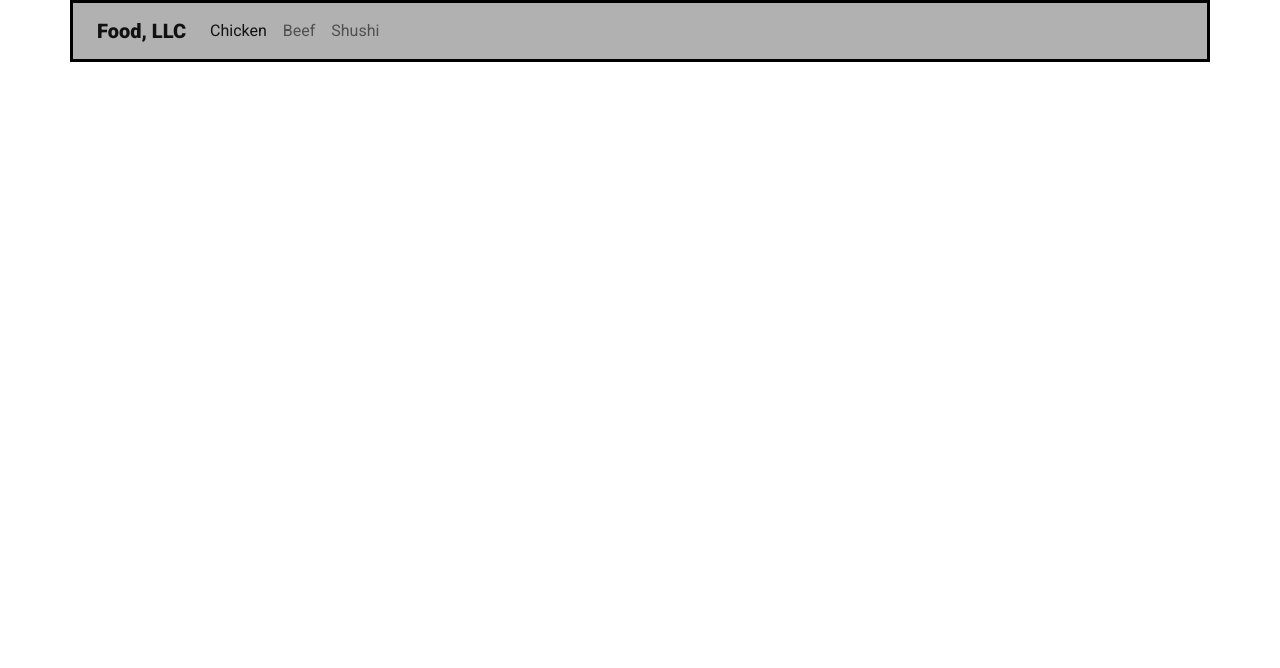
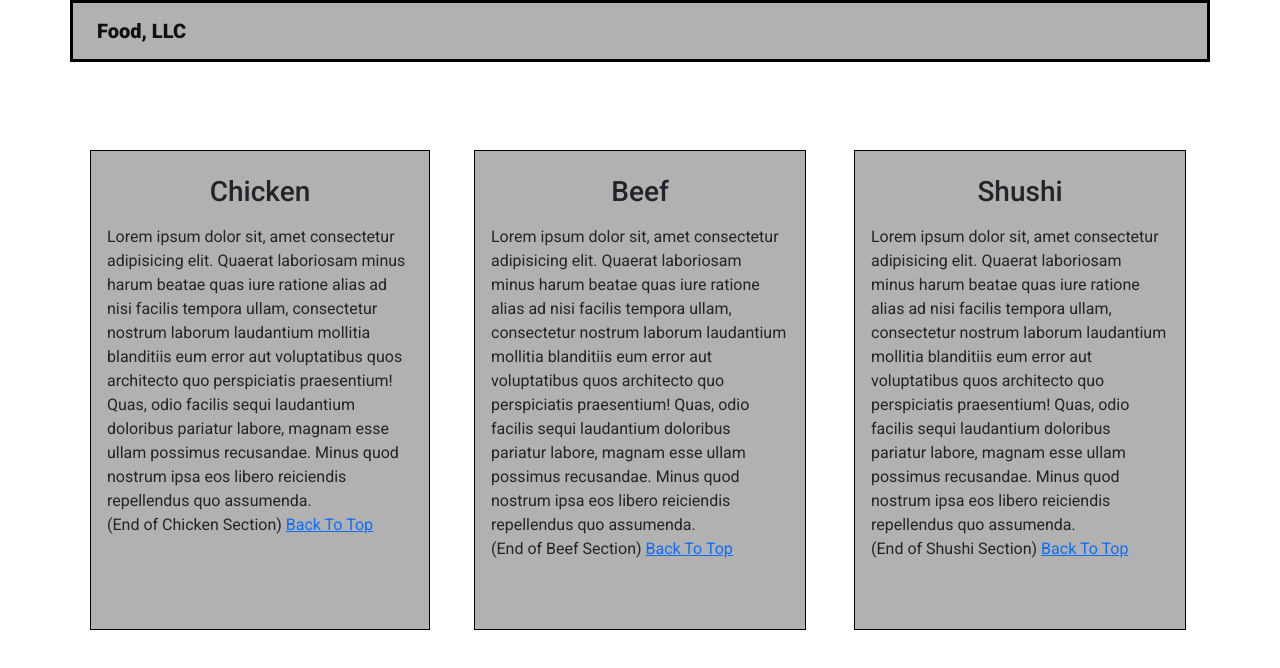
Before and after one commit to Tahawahid/mod3_solution, a plain HTML site: page index.html in a window 1280 px wide. Drawn offline with nearby package versions, Linux system fonts and the light colour scheme.

Commit message:
completed the project

```diff
--- a/css/style.css
+++ b/css/style.css
@@ -11,7 +11,40 @@ body {
 #brand-name {
   font-weight: bold;
 }
+
 #header {
   border: 3px solid black;
   background-color: rgb(177, 177, 177);
+  position: sticky;
+  top: 0;
+  z-index: 1000;
 }
+
+.navbar-collapse {
+  justify-content: flex-end;
+}
+
+.box {
+  background-color: #b1b1b1;
+  border: 1px solid black;
+  width: calc(100% - 16px);
+}
+.vh-60 {
+  min-height: 60vh;
+}
+
+@media (min-width: 426px) {
+  .navbar-toggler {
+    display: none;
+  }
+}
+
+@media (min-width: 992px) {
+  .nav-item {
+    display: none;
+  }
+
+  #brand-name {
+    display: block;
+  }
+}
--- a/index.html
+++ b/index.html
@@ -17,22 +17,18 @@
       href="https://fonts.googleapis.com/css2?family=Roboto:wght@300;400;500;900&display=swap"
       rel="stylesheet"
     />
-    <!-- Custom Style Sheet -->
+    <!-- Custom Style Sheet Link -->
     <link rel="stylesheet" href="css/style.css" />
-    <title>Document</title>
+    <title>Assignment Solution for Module 3</title>
   </head>
-  <!-- Bootstrap v5 Bundle JS -->
-  <script
-    src="https://cdn.jsdelivr.net/npm/bootstrap@5.0.2/dist/js/bootstrap.bundle.min.js"
-    integrity="sha384-MrcW6ZMFYlzcLA8Nl+NtUVF0sA7MsXsP1UyJoMp4YLEuNSfAP+JcXn/tWtIaxVXM"
-    crossorigin="anonymous"
-  ></script>
-
   <body>
+    <div id="top"></div>
     <header id="header" class="container">
-      <nav class="navbar navbar-expand-lg navbar-light">
+      <nav id="nav" class="navbar navbar-expand-lg navbar-light">
         <div class="container-fluid">
-          <a id="brand-name" class="navbar-brand" href="#">Food, LLC</a>
+          <a id="brand-name" class="navbar-brand" href="index.html"
+            >Food, LLC</a
+          >
           <button
             class="navbar-toggler"
             type="button"
@@ -47,7 +43,7 @@
           <div class="collapse navbar-collapse" id="navbarSupportedContent">
             <ul class="navbar-nav me-auto mb-2 mb-lg-0">
               <li class="nav-item">
-                <a class="nav-link active" aria-current="page" href="#chicken"
+                <a class="nav-link" aria-current="page" href="#chicken"
                   >Chicken</a
                 >
               </li>
@@ -62,5 +58,72 @@
         </div>
       </nav>
     </header>
+    <main class="container">
+      <div class="row mt-5 g-4">
+        <div
+          id="chicken"
+          class="col-lg-4 col-md-6 d-flex flex-column justify-content-center align-items-center"
+        >
+          <div class="box vh-60 p-3">
+            <h3 class="h3 text-center py-2">Chicken</h3>
+            <p class="">
+              Lorem ipsum dolor sit, amet consectetur adipisicing elit. Quaerat
+              laboriosam minus harum beatae quas iure ratione alias ad nisi
+              facilis tempora ullam, consectetur nostrum laborum laudantium
+              mollitia blanditiis eum error aut voluptatibus quos architecto quo
+              perspiciatis praesentium! Quas, odio facilis sequi laudantium
+              doloribus pariatur labore, magnam esse ullam possimus recusandae.
+              Minus quod nostrum ipsa eos libero reiciendis repellendus quo
+              assumenda.<br />
+              (End of Chicken Section) <a href="#top">Back To Top</a>
+            </p>
+          </div>
+        </div>
+        <div
+          id="beef"
+          class="col-lg-4 col-md-6 p-3 d-flex flex-column justify-content-center align-items-center"
+        >
+          <div class="box vh-60 p-3">
+            <h3 class="h3 text-center py-2">Beef</h3>
+            <p class="">
+              Lorem ipsum dolor sit, amet consectetur adipisicing elit. Quaerat
+              laboriosam minus harum beatae quas iure ratione alias ad nisi
+              facilis tempora ullam, consectetur nostrum laborum laudantium
+              mollitia blanditiis eum error aut voluptatibus quos architecto quo
+              perspiciatis praesentium! Quas, odio facilis sequi laudantium
+              doloribus pariatur labore, magnam esse ullam possimus recusandae.
+              Minus quod nostrum ipsa eos libero reiciendis repellendus quo
+              assumenda.<br />
+              (End of Beef Section) <a href="#top">Back To Top</a>
+            </p>
+          </div>
+        </div>
+        <div
+          id="shushi"
+          class="col-md-12 col-lg-4 p-3 d-flex flex-column justify-content-center align-items-center"
+        >
+          <div class="box vh-60 p-3">
+            <h3 class="h3 text-center py-2">Shushi</h3>
+            <p class="">
+              Lorem ipsum dolor sit, amet consectetur adipisicing elit. Quaerat
+              laboriosam minus harum beatae quas iure ratione alias ad nisi
+              facilis tempora ullam, consectetur nostrum laborum laudantium
+              mollitia blanditiis eum error aut voluptatibus quos architecto quo
+              perspiciatis praesentium! Quas, odio facilis sequi laudantium
+              doloribus pariatur labore, magnam esse ullam possimus recusandae.
+              Minus quod nostrum ipsa eos libero reiciendis repellendus quo
+              assumenda.<br />
+              (End of Shushi Section) <a href="#top">Back To Top</a>
+            </p>
+          </div>
+        </div>
+      </div>
+    </main>
+    <!-- Bootstrap v5 Bundle JS -->
+    <script
+      src="https://cdn.jsdelivr.net/npm/bootstrap@5.0.2/dist/js/bootstrap.bundle.min.js"
+      integrity="sha384-MrcW6ZMFYlzcLA8Nl+NtUVF0sA7MsXsP1UyJoMp4YLEuNSfAP+JcXn/tWtIaxVXM"
+      crossorigin="anonymous"
+    ></script>
   </body>
 </html>
```
